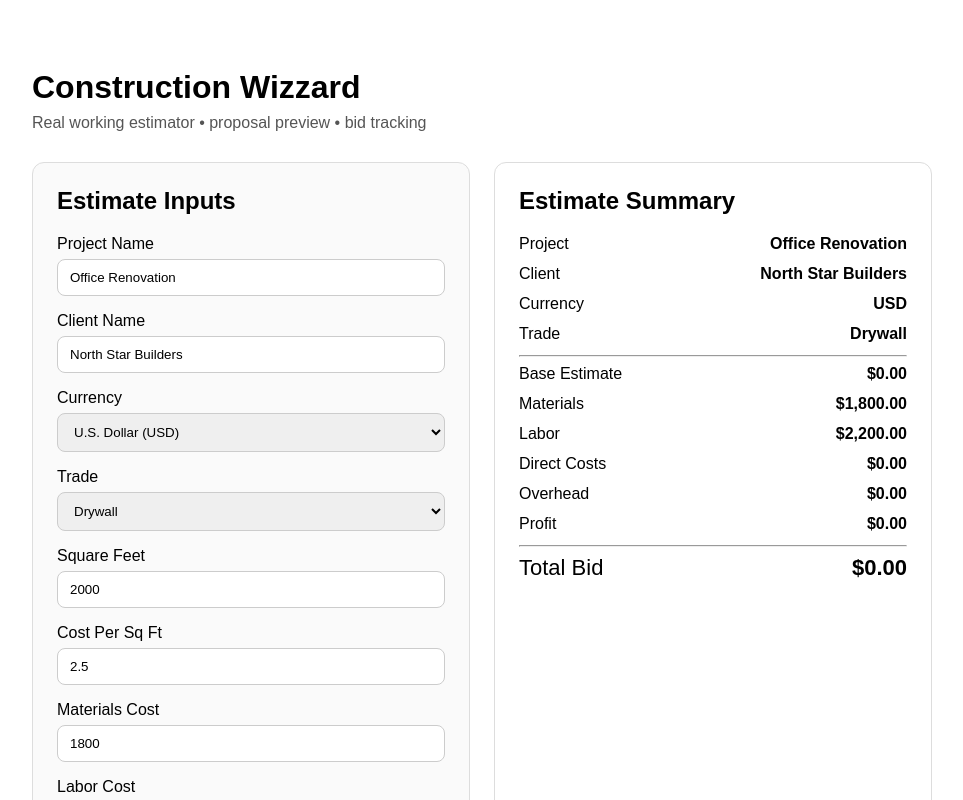
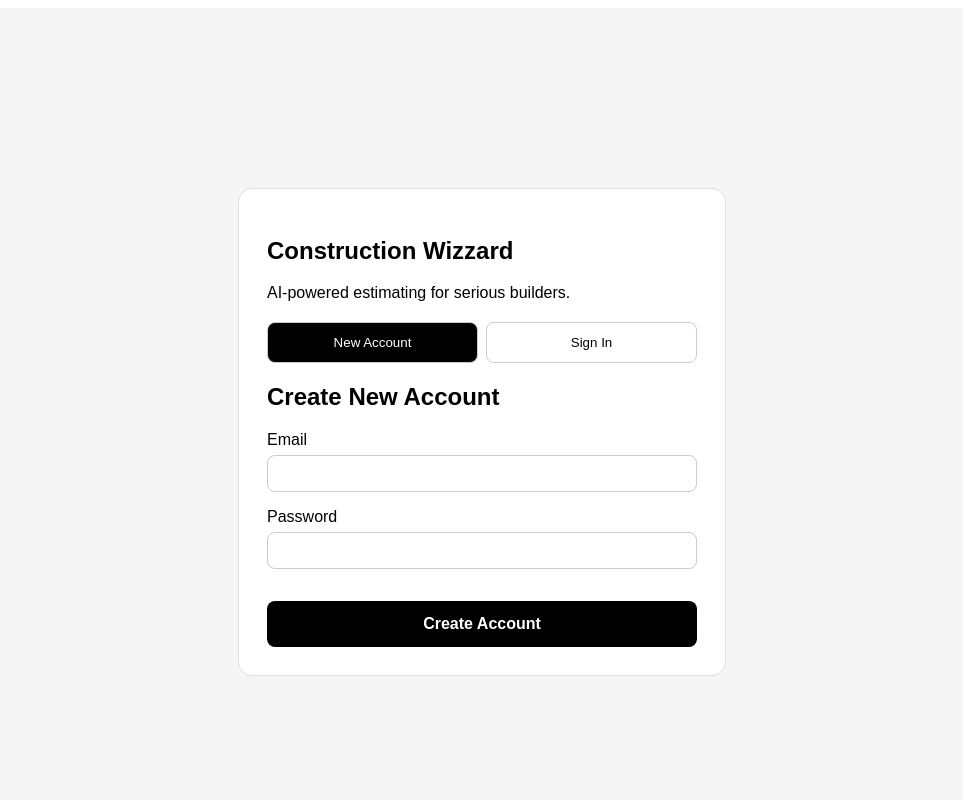
Before and after one commit to wizzard4849-dev/construction-wizzard1, a Next.js app: page /demo in a window 1280 px wide. Shown: the top 800 px of the page, without its empty margins (158-1121 px from the left). Built offline with nearby package versions, Linux system fonts and the light colour scheme.

Commit message:
Add authentication and payment handling to DemoPage

```diff
--- a/src/app/demo/page.tsx
+++ b/src/app/demo/page.tsx
@@ -19,6 +19,13 @@ function money(value: number, currency: "USD" | "CAD") {
 }
 
 export default function DemoPage() {
+  const [authMode, setAuthMode] = useState<"signin" | "signup">("signup");
+  const [userEmail, setUserEmail] = useState("");
+  const [password, setPassword] = useState("");
+  const [isSignedIn, setIsSignedIn] = useState(false);
+  const [isPaid, setIsPaid] = useState(false);
+  const [paymentMethod, setPaymentMethod] = useState("Visa");
+
   const [projectName, setProjectName] = useState("Office Renovation");
   const [clientName, setClientName] = useState("North Star Builders");
   const [currency, setCurrency] = useState<"USD" | "CAD">("USD");
@@ -37,6 +44,19 @@ export default function DemoPage() {
     profit: 0,
     total: 0,
   });
+
+  function handleAuth() {
+    if (!userEmail || !password) {
+      alert("Please enter email and password.");
+      return;
+    }
+    setIsSignedIn(true);
+  }
+
+  function handlePayment() {
+    alert(`Payment approved with ${paymentMethod}. Construction Wizzard is now unlocked.`);
+    setIsPaid(true);
+  }
 
   function calculateEstimate() {
     const baseEstimate = squareFeet * costPerSqFt;
@@ -59,16 +79,88 @@ export default function DemoPage() {
     setCostPerSqFt(trades[nextTrade].defaultCostPerSqFt);
   }
 
+  if (!isSignedIn) {
+    return (
+      <main style={pageStyle}>
+        <section style={authCardStyle}>
+          <h1>Construction Wizzard</h1>
+          <p>AI-powered estimating for serious builders.</p>
+
+          <div style={tabRowStyle}>
+            <button onClick={() => setAuthMode("signup")} style={authMode === "signup" ? activeTabStyle : tabStyle}>
+              New Account
+            </button>
+            <button onClick={() => setAuthMode("signin")} style={authMode === "signin" ? activeTabStyle : tabStyle}>
+              Sign In
+            </button>
+          </div>
+
+          <h2>{authMode === "signup" ? "Create New Account" : "Sign In"}</h2>
+
+          <Field label="Email">
+            <input type="email" value={userEmail} onChange={(e) => setUserEmail(e.target.value)} style={inputStyle} />
+          </Field>
+
+          <Field label="Password">
+            <input type="password" value={password} onChange={(e) => setPassword(e.target.value)} style={inputStyle} />
+          </Field>
+
+          <button onClick={handleAuth} style={buttonStyle}>
+            {authMode === "signup" ? "Create Account" : "Sign In"}
+          </button>
+        </section>
+      </main>
+    );
+  }
+
+  if (!isPaid) {
+    return (
+      <main style={pageStyle}>
+        <section style={authCardStyle}>
+          <h1>Construction Wizzard</h1>
+          <p>Payment is required before using the estimating platform.</p>
+
+          <h2>Choose Payment Method</h2>
+
+          <Field label="Payment Option">
+            <select value={paymentMethod} onChange={(e) => setPaymentMethod(e.target.value)} style={inputStyle}>
+              <option>Visa</option>
+              <option>Mastercard</option>
+              <option>American Express</option>
+              <option>Discover</option>
+              <option>Apple Pay</option>
+              <option>Google Pay</option>
+            </select>
+          </Field>
+
+          <Field label="Subscription Plan">
+            <select style={inputStyle}>
+              <option>Starter — $49/month</option>
+              <option>Pro — $99/month</option>
+              <option>Premium Builder — $199/month</option>
+            </select>
+          </Field>
+
+          <button onClick={handlePayment} style={buttonStyle}>
+            Pay & Unlock Construction Wizzard
+          </button>
+
+          <p style={{ fontSize: 13, color: "#666" }}>
+            Note: This is a front-end payment gate. Real card processing should be connected with Stripe Checkout.
+          </p>
+        </section>
+      </main>
+    );
+  }
+
   return (
-    <main style={{ padding: 40, fontFamily: "Arial, sans-serif", maxWidth: 900, margin: "0 auto" }}>
-      <h1 style={{ marginBottom: 8 }}>Construction Wizzard</h1>
-      <p style={{ marginTop: 0, color: "#555" }}>
-        Real working estimator • proposal preview • bid tracking
-      </p>
+    <main style={appPageStyle}>
+      <h1>Construction Wizzard</h1>
+      <p style={{ color: "#555" }}>AI-powered estimator • proposal preview • bid tracking</p>
 
-      <div style={{ display: "grid", gridTemplateColumns: "1fr 1fr", gap: 24, marginTop: 30 }}>
+      <div style={responsiveGridStyle}>
         <section style={cardStyle}>
-          <h2 style={{ marginTop: 0 }}>Estimate Inputs</h2>
+          <h2>Estimate Inputs</h2>
 
           <Field label="Project Name">
             <input value={projectName} onChange={(e) => setProjectName(e.target.value)} style={inputStyle} />
@@ -80,8 +172,8 @@ export default function DemoPage() {
 
           <Field label="Currency">
             <select value={currency} onChange={(e) => setCurrency(e.target.value as "USD" | "CAD")} style={inputStyle}>
-              <option value="USD">U.S. Dollar (USD)</option>
-              <option value="CAD">Canadian Dollar (CAD)</option>
+              <option value="USD">U.S. Dollar</option>
+              <option value="CAD">Canadian Dollar</option>
             </select>
           </Field>
 
@@ -93,6 +185,10 @@ export default function DemoPage() {
                 </option>
               ))}
             </select>
+          </Field>
+
+          <Field label="Upload Drawing PDF">
+            <input type="file" accept="application/pdf" style={inputStyle} />
           </Field>
 
           <Field label="Square Feet">
@@ -125,24 +221,19 @@ export default function DemoPage() {
         </section>
 
         <section style={{ ...cardStyle, background: "#fff" }}>
-          <h2 style={{ marginTop: 0 }}>Estimate Summary</h2>
-
+          <h2>Estimate Summary</h2>
           <Row label="Project" value={projectName} />
           <Row label="Client" value={clientName} />
           <Row label="Currency" value={currency} />
           <Row label="Trade" value={trades[trade].label} />
-
           <hr />
-
           <Row label="Base Estimate" value={money(finalEstimate.baseEstimate, currency)} />
           <Row label="Materials" value={money(materialsCost, currency)} />
           <Row label="Labor" value={money(laborCost, currency)} />
           <Row label="Direct Costs" value={money(finalEstimate.directCosts, currency)} />
           <Row label="Overhead" value={money(finalEstimate.overhead, currency)} />
           <Row label="Profit" value={money(finalEstimate.profit, currency)} />
-
           <hr />
-
           <div style={{ ...rowStyle, fontSize: 22 }}>
             <span>Total Bid</span>
             <strong>{money(finalEstimate.total, currency)}</strong>
@@ -151,26 +242,19 @@ export default function DemoPage() {
       </div>
 
       <section style={{ ...cardStyle, marginTop: 30 }}>
-        <h2 style={{ marginTop: 0 }}>Proposal Preview</h2>
+        <h2>Proposal Preview</h2>
         <p>
-          <strong>{clientName}</strong>, this proposal is submitted for{" "}
-          <strong>{projectName}</strong> under the{" "}
+          <strong>{clientName}</strong>, this proposal is submitted for <strong>{projectName}</strong> under the{" "}
           <strong>{trades[trade].label}</strong> scope of work.
         </p>
-        <p>
-          Estimated project size: <strong>{squareFeet.toLocaleString()} sq ft</strong>
-        </p>
-        <p>
-          Total contract value: <strong>{money(finalEstimate.total, currency)}</strong>
-        </p>
-        <p>
-          This estimate includes labor, materials, overhead, and profit. All pricing is subject to site verification and final scope approval.
-        </p>
+        <p>Estimated project size: <strong>{squareFeet.toLocaleString()} sq ft</strong></p>
+        <p>Total contract value: <strong>{money(finalEstimate.total, currency)}</strong></p>
+        <p>This estimate includes labor, materials, overhead, and profit. All pricing is subject to site verification and final scope approval.</p>
       </section>
 
       <section style={{ ...cardStyle, marginTop: 30, background: "#fff" }}>
-        <h2 style={{ marginTop: 0 }}>Bid Tracking</h2>
-        <ul style={{ paddingLeft: 20 }}>
+        <h2>Bid Tracking</h2>
+        <ul>
           <li>{projectName} — Pending — {money(finalEstimate.total, currency)}</li>
           <li>Warehouse Upgrade — Approved</li>
           <li>Retail Buildout — Rejected</li>
@@ -198,6 +282,39 @@ function Row({ label, value }: { label: string; value: string }) {
   );
 }
 
+const pageStyle: React.CSSProperties = {
+  minHeight: "100vh",
+  padding: 24,
+  display: "flex",
+  alignItems: "center",
+  justifyContent: "center",
+  fontFamily: "Arial, sans-serif",
+  background: "#f5f5f5",
+};
+
+const appPageStyle: React.CSSProperties = {
+  padding: 24,
+  fontFamily: "Arial, sans-serif",
+  maxWidth: 1000,
+  margin: "0 auto",
+};
+
+const responsiveGridStyle: React.CSSProperties = {
+  display: "grid",
+  gridTemplateColumns: "repeat(auto-fit, minmax(300px, 1fr))",
+  gap: 24,
+  marginTop: 30,
+};
+
+const authCardStyle: React.CSSProperties = {
+  width: "100%",
+  maxWidth: 430,
+  padding: 28,
+  border: "1px solid #ddd",
+  borderRadius: 14,
+  background: "#fff",
+};
+
 const cardStyle: React.CSSProperties = {
   padding: 24,
   border: "1px solid #ddd",
@@ -218,18 +335,40 @@ const inputStyle: React.CSSProperties = {
 const rowStyle: React.CSSProperties = {
   display: "flex",
   justifyContent: "space-between",
+  gap: 12,
   marginBottom: 12,
 };
 
 const buttonStyle: React.CSSProperties = {
-  marginTop: 20,
+  marginTop: 16,
   padding: "14px",
   width: "100%",
   background: "#000",
   color: "#fff",
-  borderRadius: "8px",
+  borderRadius: 8,
   fontWeight: "bold",
-  fontSize: "16px",
+  fontSize: 16,
   cursor: "pointer",
   border: "none",
 };
+
+const tabRowStyle: React.CSSProperties = {
+  display: "grid",
+  gridTemplateColumns: "1fr 1fr",
+  gap: 8,
+  margin: "20px 0",
+};
+
+const tabStyle: React.CSSProperties = {
+  padding: 12,
+  border: "1px solid #ccc",
+  borderRadius: 8,
+  background: "#fff",
+  cursor: "pointer",
+};
+
+const activeTabStyle: React.CSSProperties = {
+  ...tabStyle,
+  background: "#000",
+  color: "#fff",
+};
```
